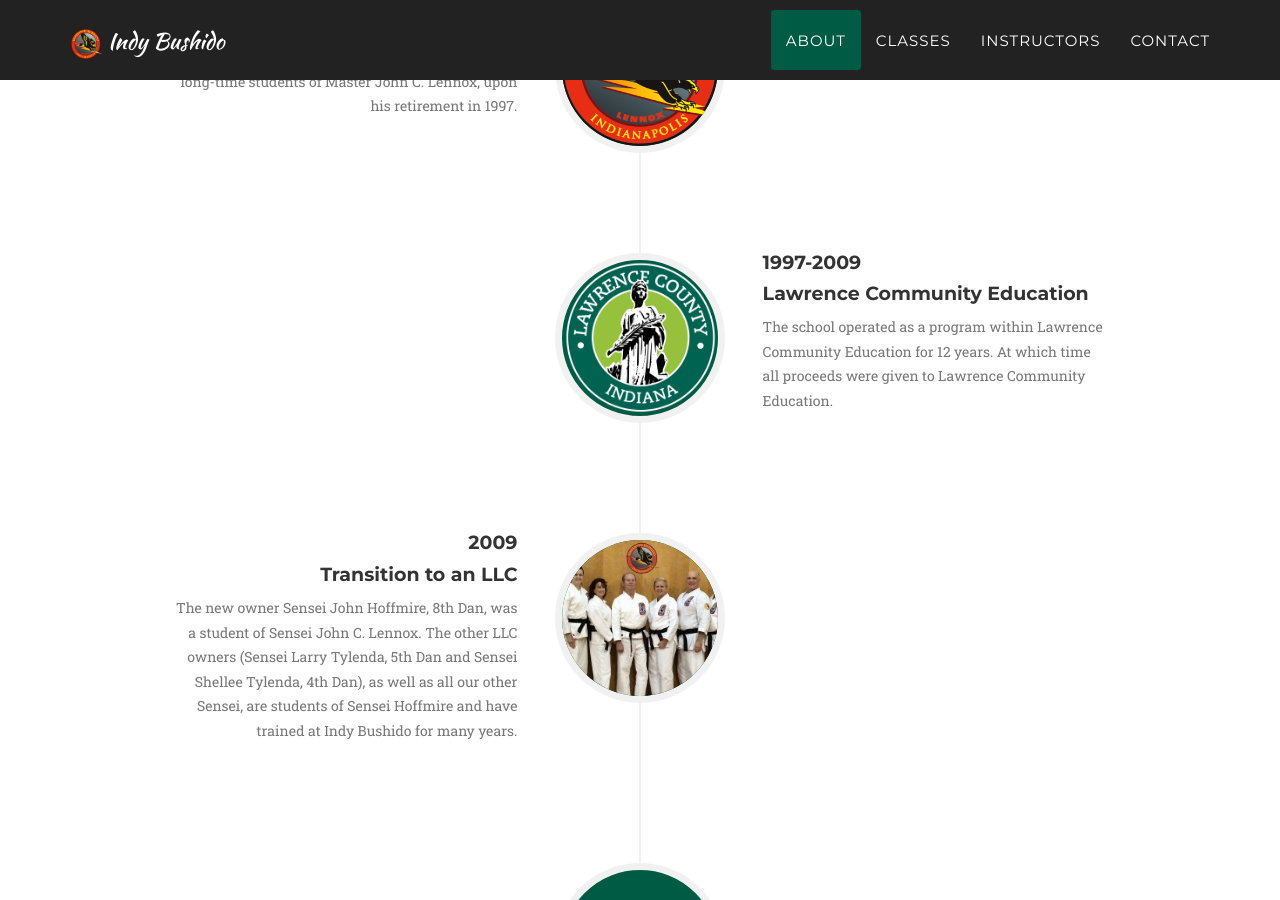
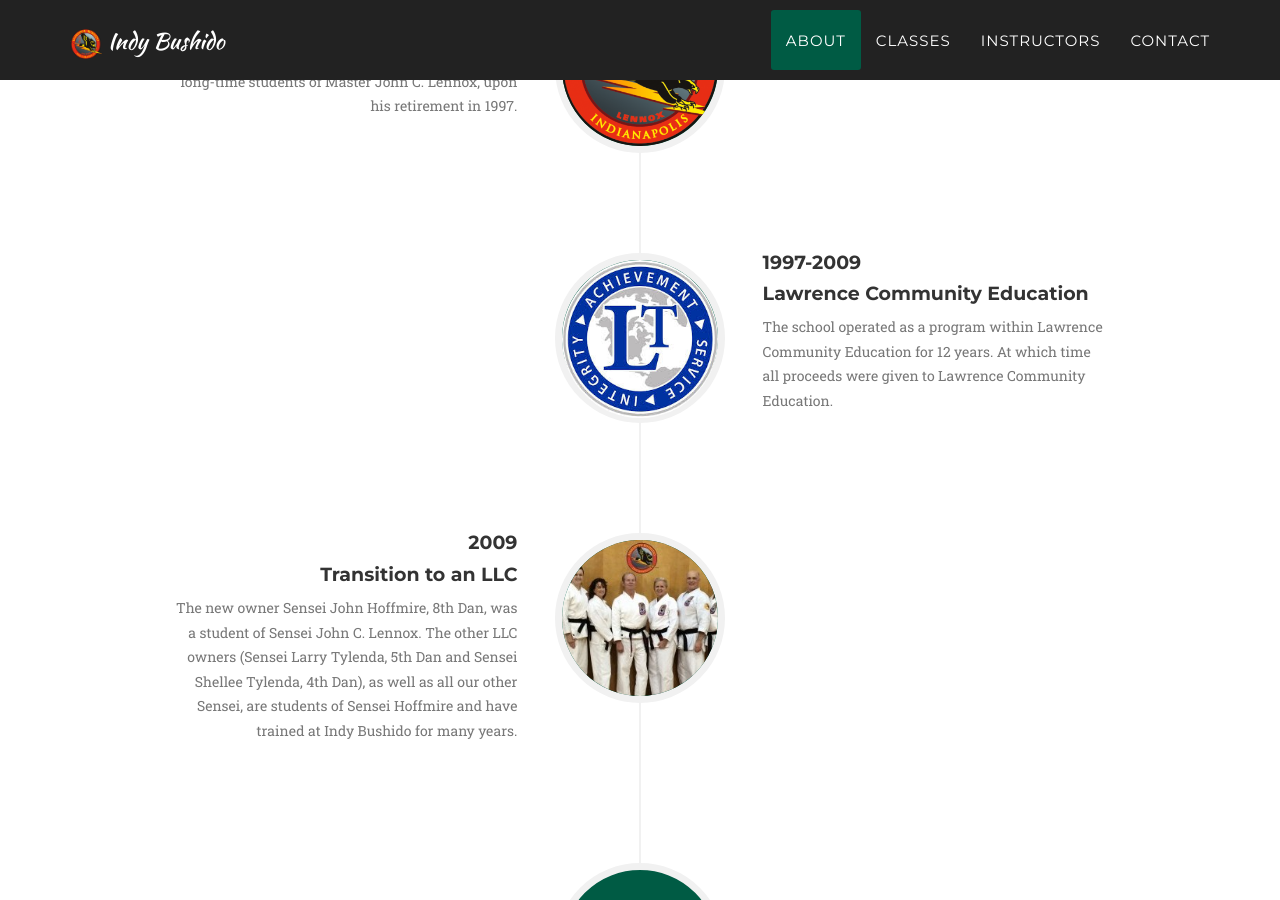
Before and after one commit to indybushido/indybushido.github.io, a Jekyll site: the page built from index.markdown, in a window 1280 px wide and 900 px high, scrolled down 1370 px. Built offline with Jekyll 4.4.1, drawn with Linux system fonts in a browser that asks for light colours; some web fonts are replaced.

Commit message:
Change Lawrence logo

```diff
--- a/_includes/about.html
+++ b/_includes/about.html
@@ -32,7 +32,7 @@
                         </li>
                         <li class="timeline-inverted">
                             <div class="timeline-image">
-                                <img class="img-circle img-responsive" src="img/about/2.png" alt="">
+                                <img class="img-circle img-responsive" src="img/about/2.jpg" alt="">
                             </div>
                             <div class="timeline-panel">
                                 <div class="timeline-heading">
```
Also changed, not shown: img/about/2.jpg (added), img/about/2.png (deleted).
